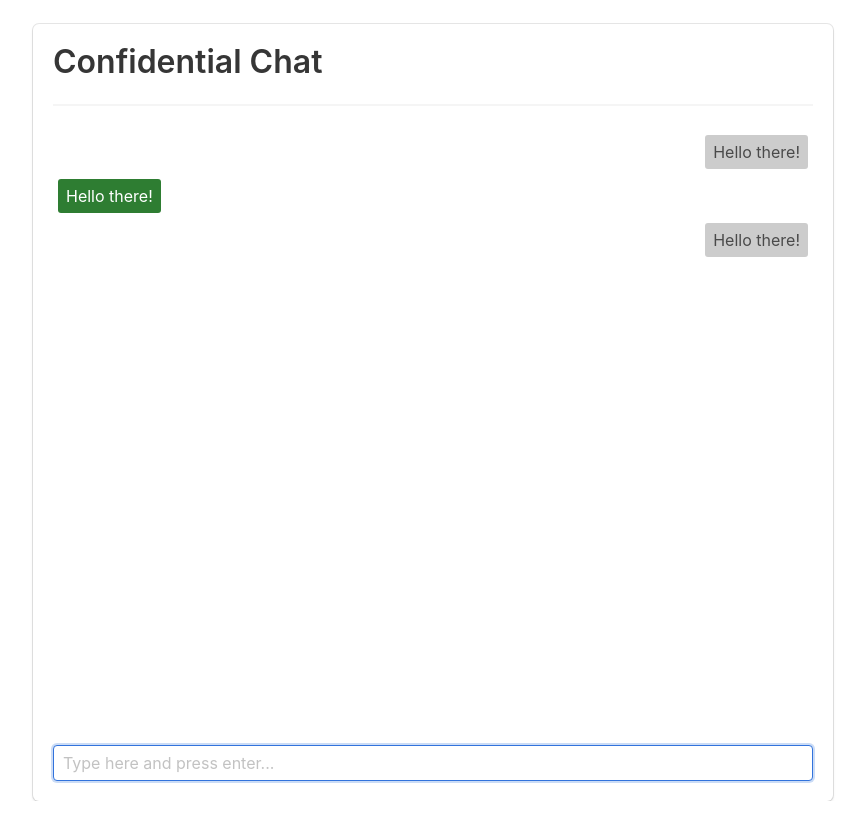
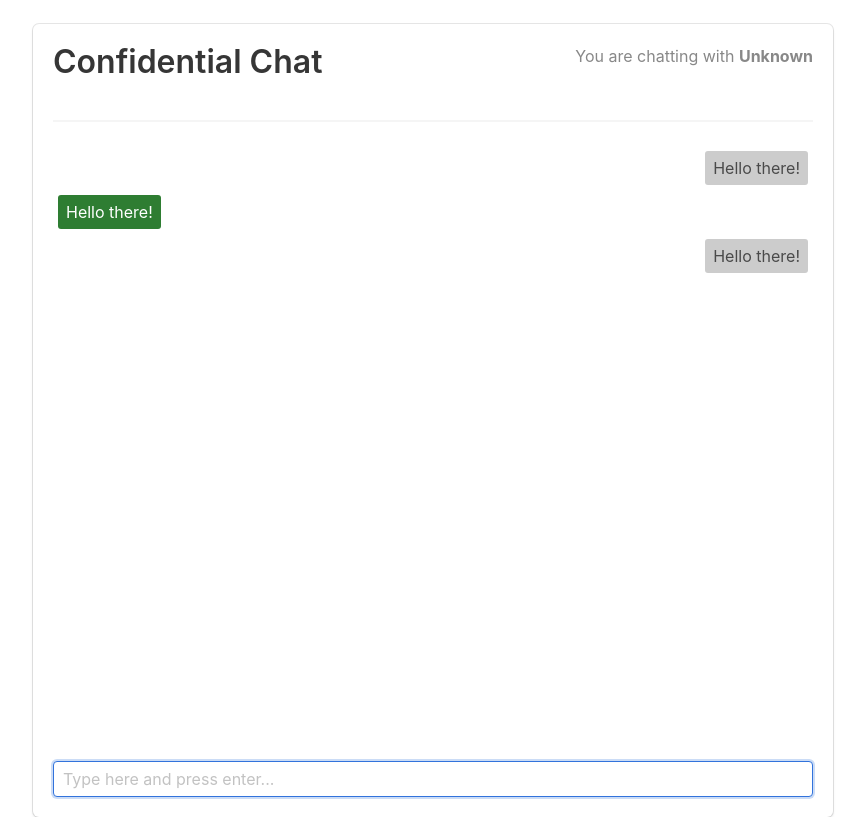
Before and after one commit to the-flying-circus/HackMIT2018, a Flask app: page /chat in a window 1280 px wide. Shown: the part 86-903 px from the top of the page, without its empty margins (207-1072 px from the left). Run offline with Flask 2, Linux system fonts and the light colour scheme; some libraries are stand-ins or nearby versions.

Commit message:
add who chatting with

```diff
--- a/templates/chat.html
+++ b/templates/chat.html
@@ -2,7 +2,10 @@
 
 {% block content %}
 <div class="box" style="height: 100%; max-width: 800px; margin: 0 auto">
-    <h1>Confidential Chat</h1>
+    <div class="is-clearfix">
+        <h1 class="is-pulled-left">Confidential Chat</h1>
+        <span style="color:#888" class="is-pulled-right">You are chatting with <b id="partner">Unknown</b></span>
+    </div>
     <hr />
     <div id="output">
         <div class="is-clearfix"><span class="msg">Hello there!</span></div>
```
